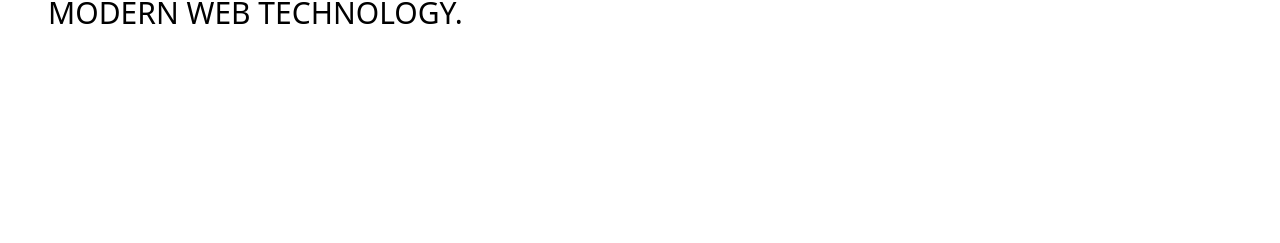
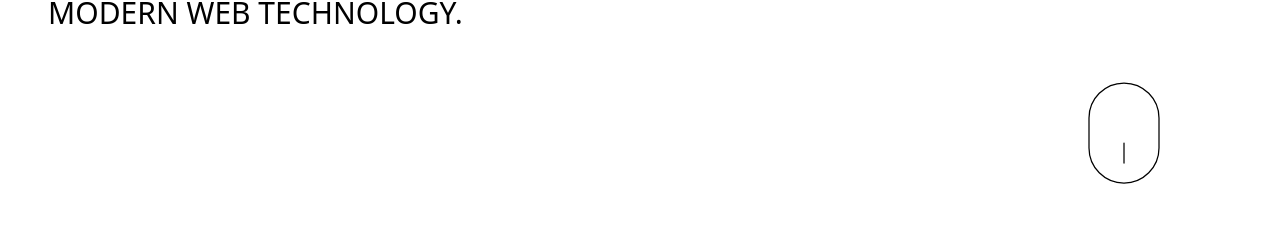
Before and after one commit to komed3/web, a React (Vite) app: page / in a window 1280 px wide. Shown: the part 511-754 px from the top of the page. Built offline with nearby package versions, Linux system fonts and the light colour scheme; a web font is replaced by a local one.

Commit message:
add "scroll-down" element

```diff
--- a/src/pages/Home.tsx
+++ b/src/pages/Home.tsx
@@ -14,6 +14,14 @@ export function Home () {
           Hi, I'm a freelance software developer focusing on Node.js, data visualization, and
           modern web technology.
         </p>
+
+        <div className= 'absolute right-24 bottom-24'>
+          <Mouse
+            size= { 120 }
+            strokeWidth= { 0.25 }
+            className= 'rotate-180'
+          />
+        </div>
       </div>
     </>
   );
```
